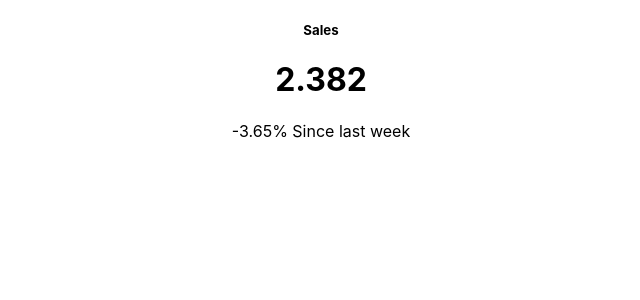
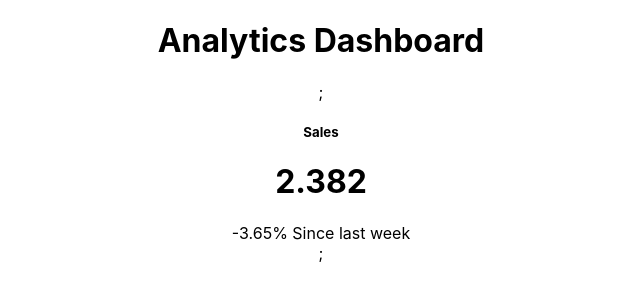
Before and after one commit to MUHAMMADWASEEM22095/assignment2, a React (Create React App) app: page / in a window 1280 px wide. Shown: the top 300 px of the page, without its empty margins (319-959 px from the left). Built offline with nearby package versions, Linux system fonts and the light colour scheme.

Commit message:
Title component

```diff
--- a/src/App.js
+++ b/src/App.js
@@ -1,11 +1,13 @@
 import logo from './logo.svg';
 import './App.css';
 import Cards from './Components/Cards';
+import Title from './Components/Title';
 
 function App() {
   return (
     <div className="App">
-      <Cards/>
+      <Title/>;
+      <Cards/>;
     </div>
   );
 }
--- /dev/null
+++ b/src/Components/Title.jsx
@@ -0,0 +1,9 @@
+import React from 'react'
+
+export default function Title() {
+  return (
+    <div>
+        <h1 class="h3 mb-3"><strong>Analytics</strong> Dashboard</h1>
+    </div>
+  )
+}
```
